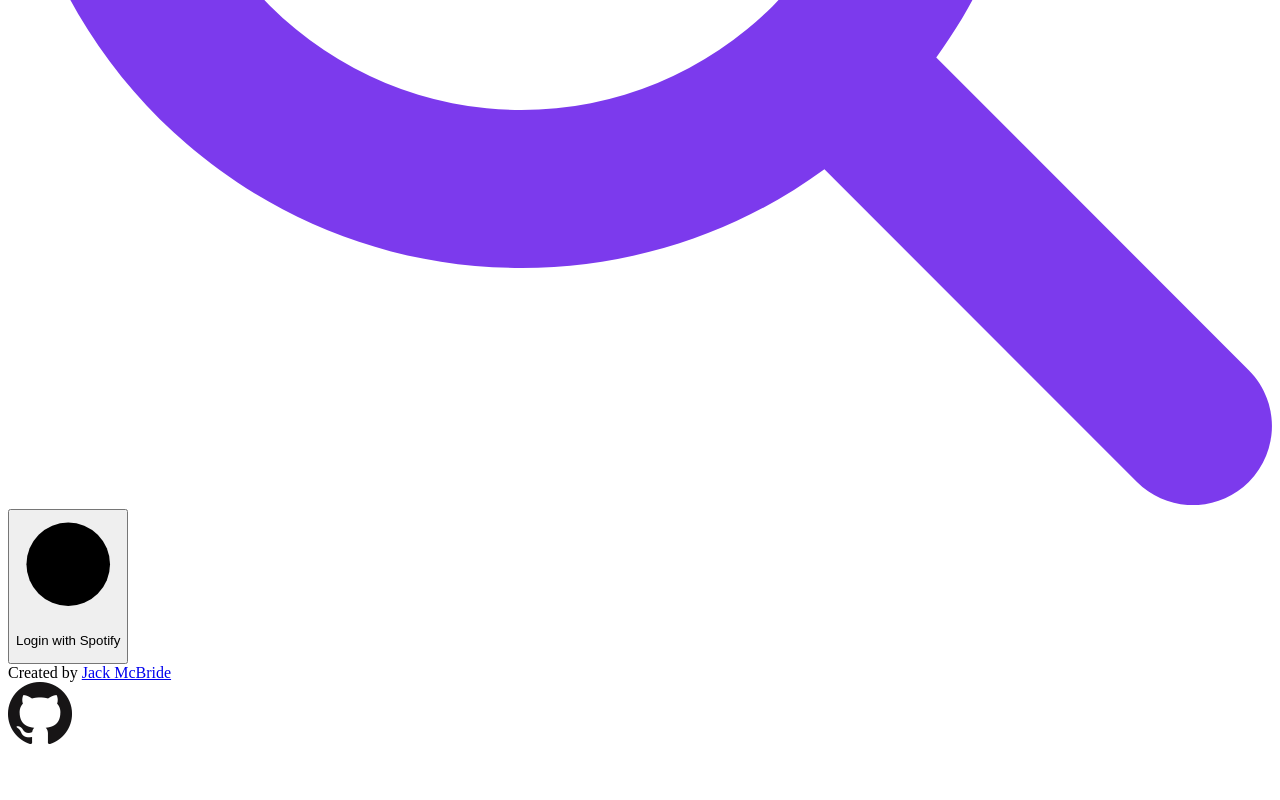
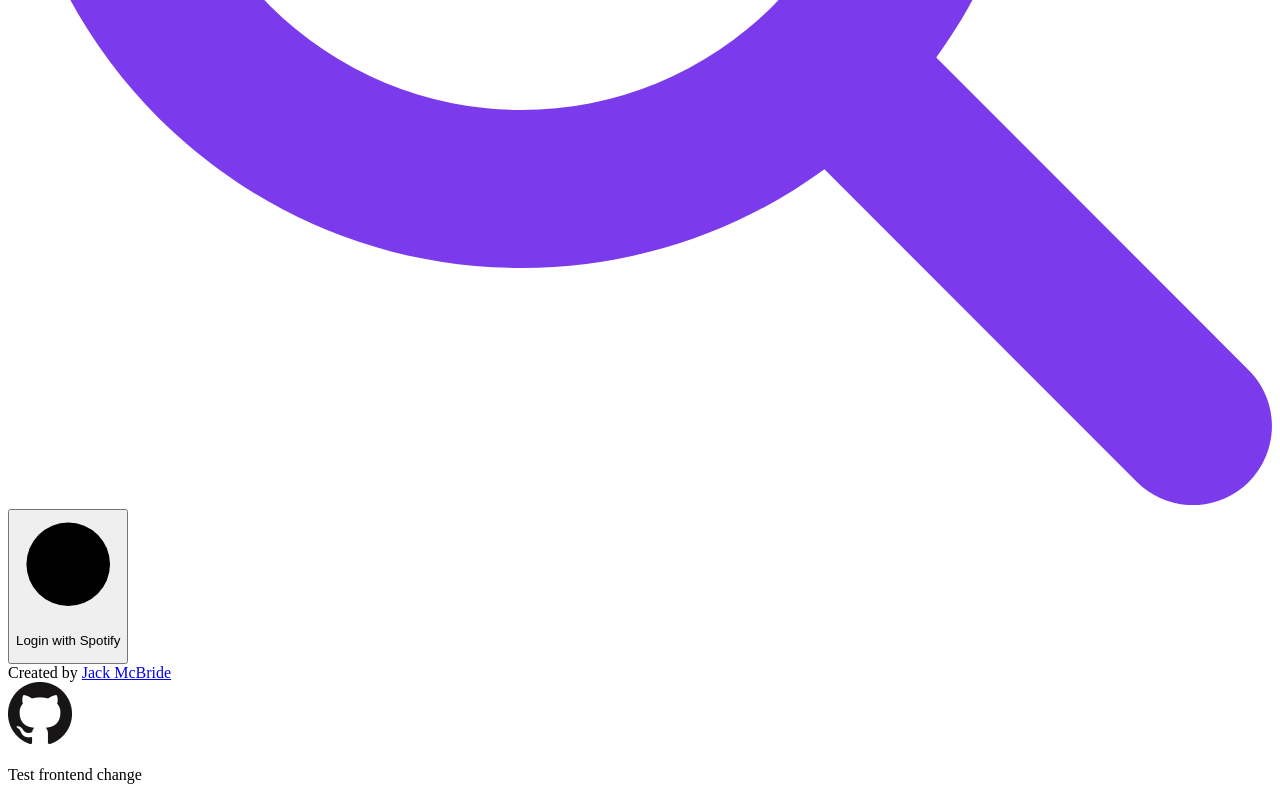
Before and after one commit to JackMcBride98/DotnetSpotifyPlaylistSearchTool, a React (Vite) app in the folder client/: page / in a window 1280 px wide. Shown: the part 873-1673 px from the top of the page. Before the commit the page ends 1631 px from the top, so only its background shows below. Built offline with nearby package versions, Linux system fonts and the light colour scheme; the HTML template or start-up script is replaced by a standard one.

Commit message:
Test frontend change to see if it gets deployed

```diff
--- a/client/src/features/Home/components/Credits.tsx
+++ b/client/src/features/Home/components/Credits.tsx
@@ -26,6 +26,7 @@ export const Credits = () => {
           className="mt-2 h-8 w-8 invert"
         ></img>
       </a>
+        <p>Test frontend change</p>
     </div>
   );
 };
```
